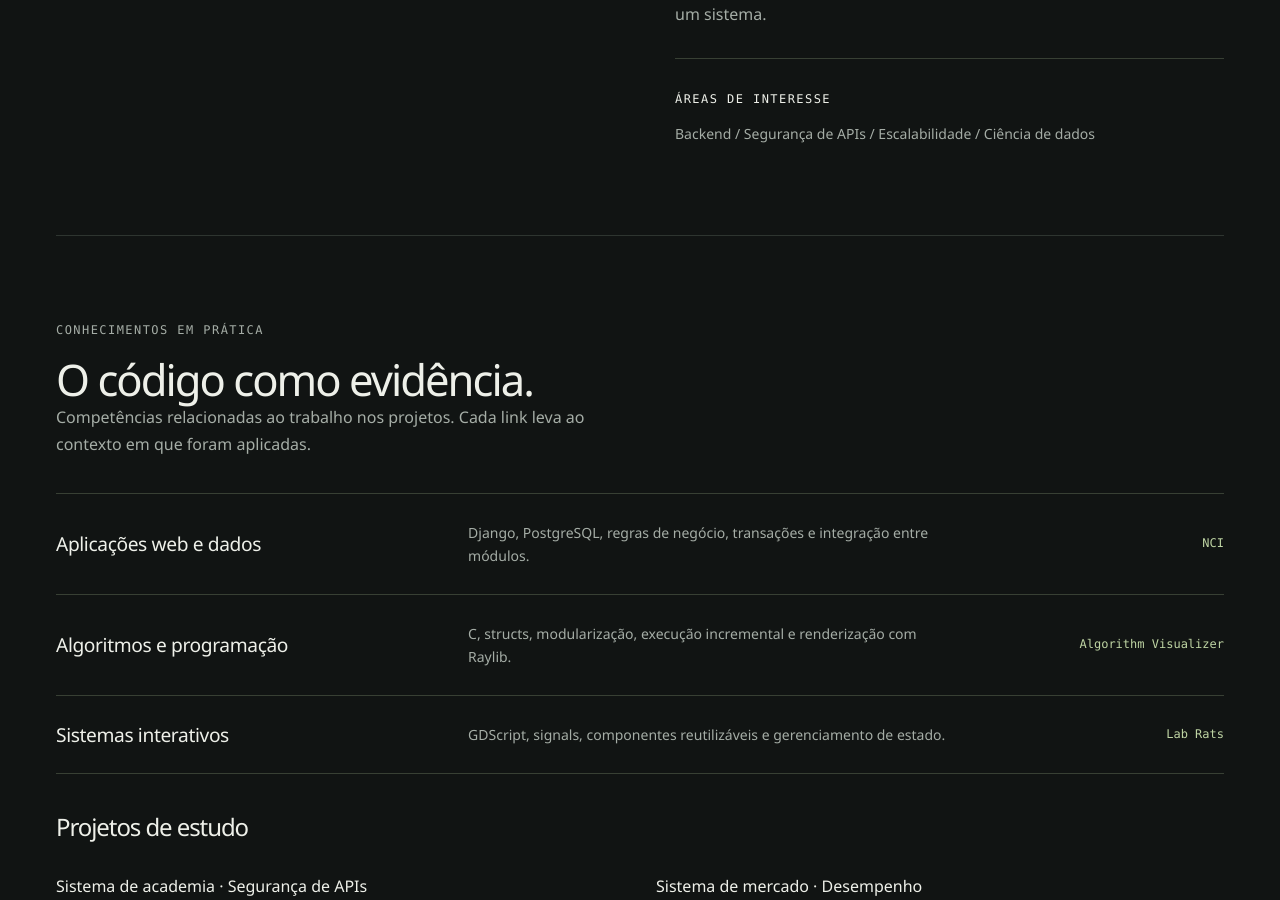
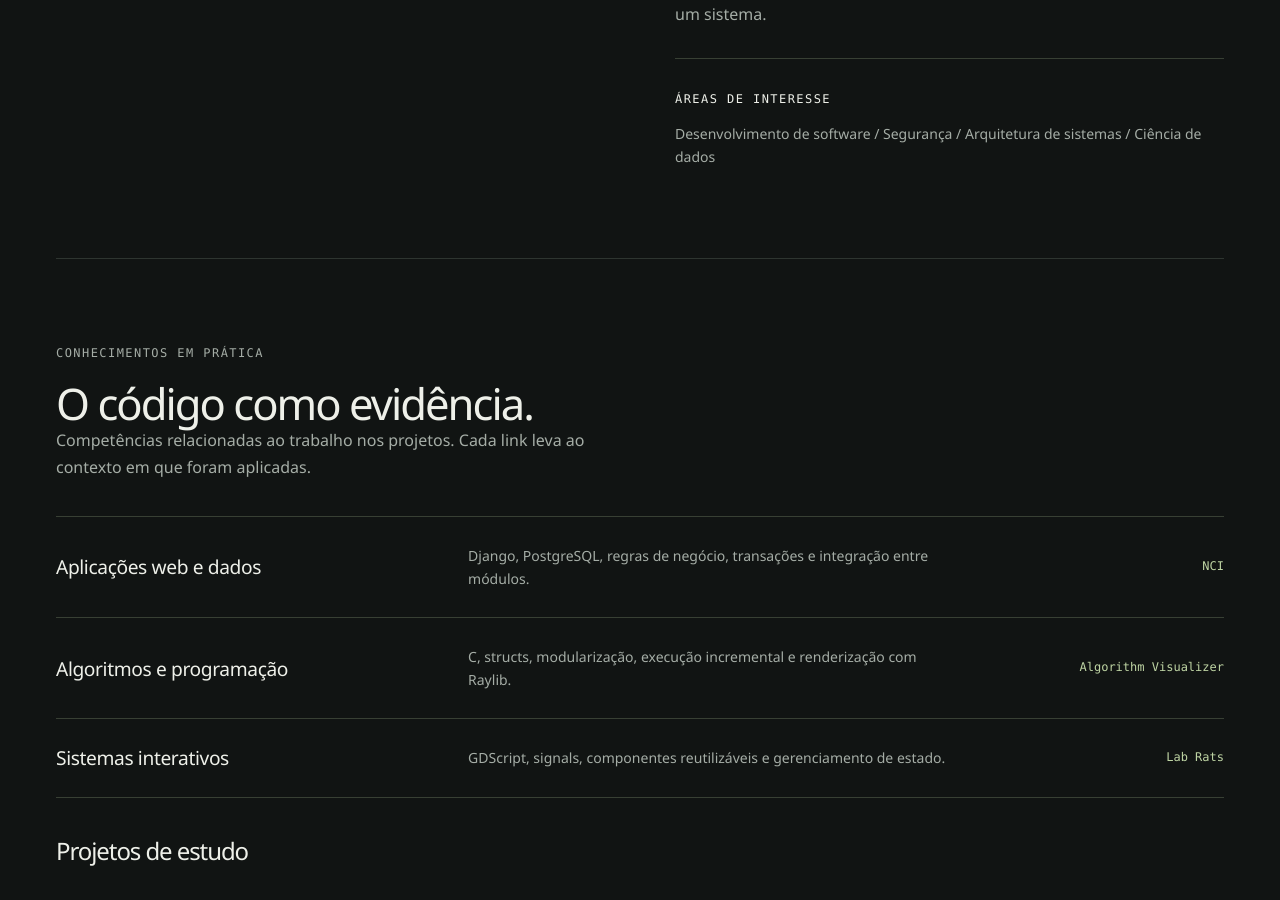
Before and after one commit to liphecodez/liphecodez.github.io, a React (Vite) app: page / in a window 1280 px wide. Shown: the part 2364-3264 px from the top of the page. Built offline with nearby package versions, Linux system fonts and the light colour scheme.

Commit message:
fix: broaden portfolio interest areas

```diff
--- a/src/App.tsx
+++ b/src/App.tsx
@@ -202,7 +202,8 @@ function Home() {
           <div className="interests">
             <span className="eyebrow">Áreas de interesse</span>
             <p>
-              Backend / Segurança de APIs / Escalabilidade / Ciência de dados
+              Desenvolvimento de software / Segurança / Arquitetura de
+              sistemas / Ciência de dados
             </p>
           </div>
         </div>
```
